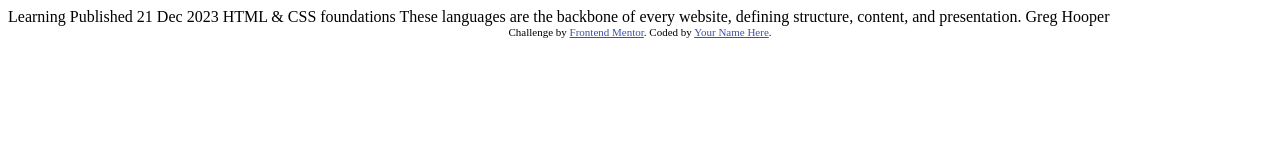
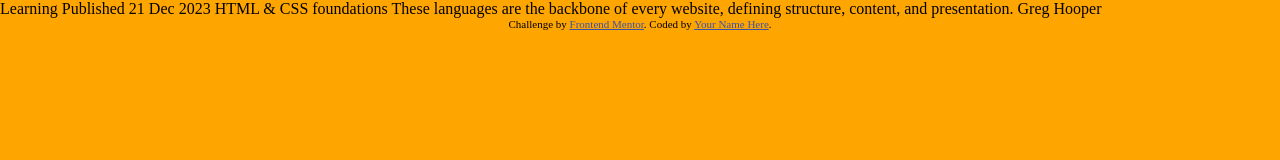
Before and after one commit to timidij/Blogpreview, a plain HTML site: page index.html in a window 1280 px wide. Drawn offline with Linux system fonts and the light colour scheme.

Commit message:
css file included

```diff
--- a/index.html
+++ b/index.html
@@ -5,7 +5,7 @@
   <meta name="viewport" content="width=device-width, initial-scale=1.0"> <!-- displays site properly based on user's device -->
 
   <link rel="icon" type="image/png" sizes="32x32" href="./assets/images/favicon-32x32.png">
-
+  <link rel="stylesheet" href="style.css">
   <title>Frontend Mentor | Blog preview card</title>
 
   <!-- Feel free to remove these styles or customise in your own stylesheet 👍 -->
--- /dev/null
+++ b/style.css
@@ -0,0 +1,9 @@
+*{
+  padding: 0px;
+  margin:0px;
+}
+
+body{
+
+    background-color: orange;
+}
```
